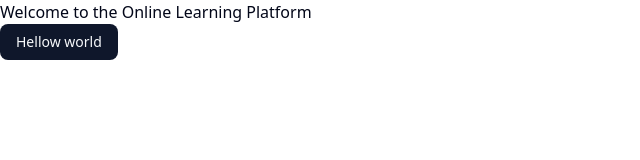
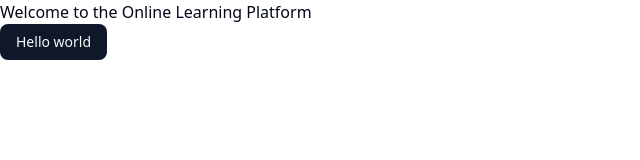
Before and after one commit to aayushGhimire321/Online_Elearning_Platform, a Next.js app: page / in a window 1280 px wide. Shown: the top 160 px of the page, without its empty margins (0-640 px from the left). Built offline with nearby package versions, Linux system fonts and the light colour scheme.

Commit message:
spelling corrections

```diff
--- a/app/page.js
+++ b/app/page.js
@@ -6,7 +6,7 @@ export default function Home() {
   return (
     <div>
       <h2>Welcome to the Online Learning Platform</h2>
-      <Button>Hellow world</Button>
+      <Button>Hello world</Button>
       <UserButton />
     </div>
   );
```
